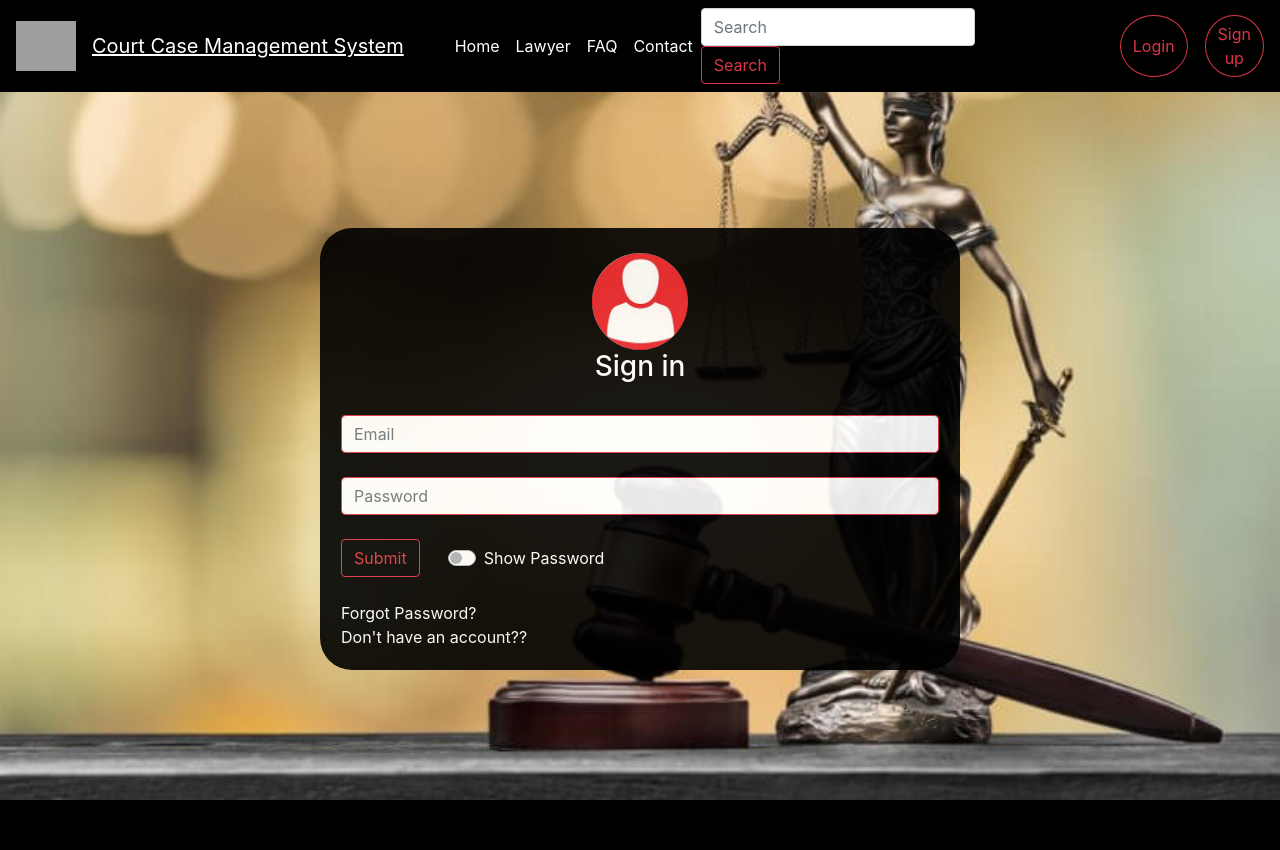
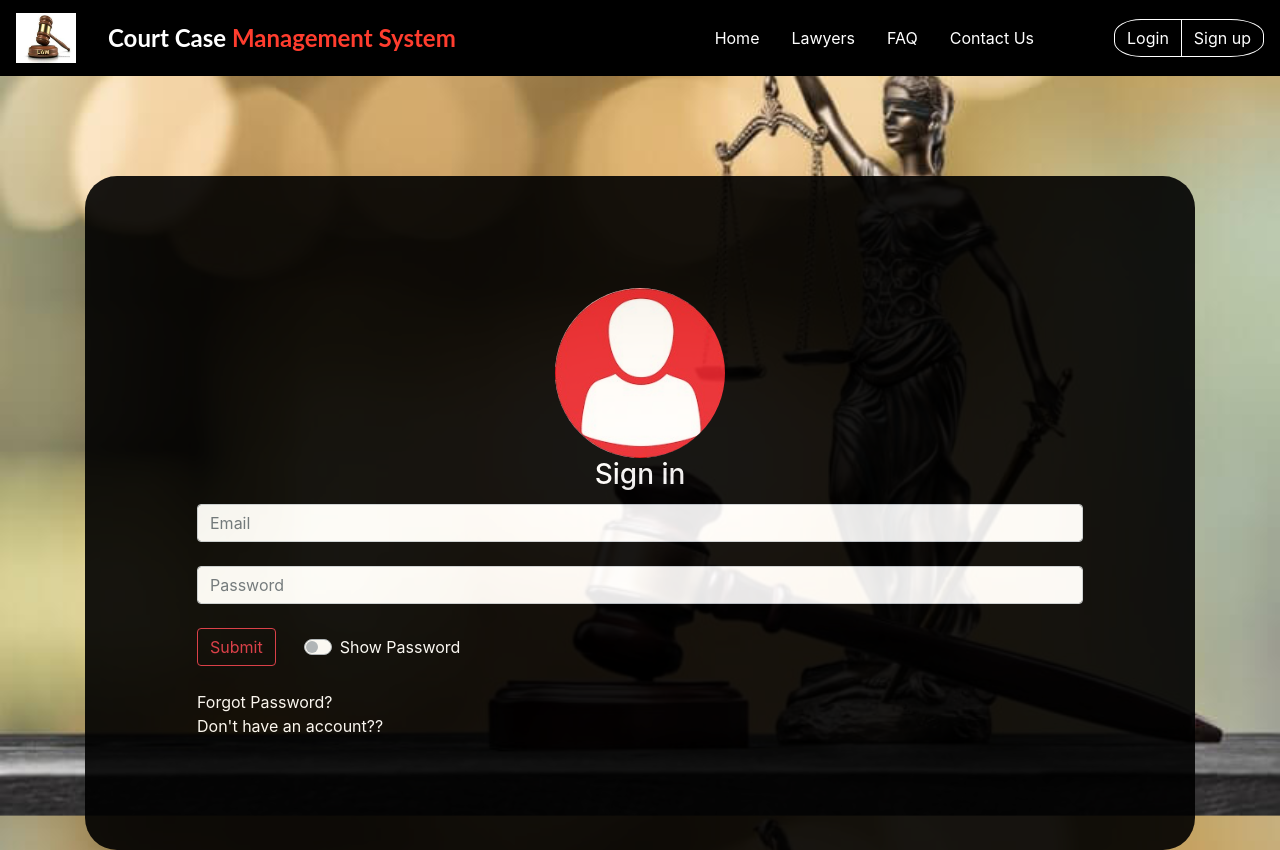
Before and after one commit to varadp2000/SIH, a PHP site: page /login.php in a window 1280 px wide. Before the commit the page ends 800 px from the top, so only its background shows below. Run offline with PHP 8.4, Linux system fonts and the light colour scheme; grey boxes are pictures that could not be loaded.

Commit message:
Navbar responsive,Login page fixed

```diff
--- a/CSS/style.css
+++ /dev/null
@@ -1,26 +0,0 @@
-li:hover {
-  background-color: red;
-  color: white;
-}
-
-.nav-link:hover{
-    background-color: red;
-    color:white;
-}
-
-.form-control{
-  color:red;
-  background-color: grey;
-}
-
-::placeholder { /* Chrome, Firefox, Opera, Safari 10.1+ */
-  color: red;
-}
-
-:-ms-input-placeholder { /* Internet Explorer 10-11 */
-  color: red;
-}
-
-::-ms-input-placeholder { /* Microsoft Edge */
-  color: red;
-}
--- /dev/null
+++ b/includes/footer.php
@@ -0,0 +1,19 @@
+
+        <script
+        src="https://code.jquery.com/jquery-3.3.1.slim.min.js"
+        crossorigin="anonymous"></script>
+        <script src="https://ajax.googleapis.com/ajax/libs/jquery/3.4.1/jquery.min.js"></script>
+        <script src="https://cdnjs.cloudflare.com/ajax/libs/popper.js/1.14.7/umd/popper.min.js"
+        integrity="sha384-UO2eT0CpHqdSJQ6hJty5KVphtPhzWj9WO1clHTMGa3JDZwrnQq4sF86dIHNDz0W1"
+        crossorigin="anonymous"></script>
+        <script src="https://cdnjs.cloudflare.com/ajax/libs/twitter-bootstrap/4.3.1/js/bootstrap.bundle.min.js"
+        crossorigin="anonymous"></script>
+        <script type="text/javascript" src="public/js/index.js"></script>
+
+        <script>
+            // Get the current year for the copyright
+            $('#year').text(new Date().getFullYear());
+          </script>
+    </body>
+
+</html>
--- /dev/null
+++ b/includes/header.php
@@ -0,0 +1,73 @@
+<!DOCTYPE html>
+<html lang="en">
+
+    <head>
+        <meta charset="UTF-8">
+        <meta name="viewport" content="width=device-width, initial-scale=1.0">
+        <meta http-equiv="X-UA-Compatible" content="ie=edge">
+        <link rel="stylesheet"
+        href="https://stackpath.bootstrapcdn.com/font-awesome/4.7.0/css/font-awesome.min.css">
+        <link href="https://cdnjs.cloudflare.com/ajax/libs/twitter-bootstrap/4.3.1/css/bootstrap.min.css"
+        rel="stylesheet"
+        integrity="sha384-ggOyR0iXCbMQv3Xipma34MD+dH/1fQ784/j6cY/iJTQUOhcWr7x9JvoRxT2MZw1T"
+        crossorigin="anonymous">
+        <link rel="stylesheet" href="public/css/style.css">
+        <title> Court Case Management System </title>
+        <link rel = "icon"
+        href = "public/images/title_icon.jpg" type = "image/x-icon">
+    </head>
+
+    <body style="background-image:url('public/images/loginbg.jpg');background-repeat:no-repeat;background-attachment: fixed;background-size: cover;">
+
+        <!-- Navbar -->
+        <nav class="navbar navbar-expand-sm navbar-dark nav-upper" role="navigation">
+
+            <img class="navbar-brand" width="60px" height="60px" src="public/images/title_icon.jpg">
+            <div class="court-case-title">
+                Court Case
+                <span>
+                    Management System
+                </span>
+            </div>
+
+            <button class="navbar-toggler" type="button" data-toggle="collapse" data-target="#navbarNav"
+                    aria-controls="navbarNav" aria-expanded="false" aria-label="Toggle navigation">
+                        <span class="navbar-toggler-icon"></span>
+            </button>
+
+            <div class="collapse navbar-collapse  justify-content-end" id="navbarNav">
+                <ul class="nav">
+                    <li class="nav-item">
+                        <a class="nav-link" href="#">
+                            Home
+                        </a>
+                    </li>
+                    <li class="nav-item">
+                        <a class="nav-link" href="#">
+                            Lawyers
+                        </a>
+                    </li>
+                    <li class="nav-item">
+                        <a class="nav-link" href="#">
+                            FAQ
+                        </a>
+                    </li>
+                    <li class="nav-item">
+                        <a class="nav-link" href="#">
+                            Contact Us
+                        </a>
+                    </li>
+                </ul>
+
+                <div class="btn-group">
+                    <button class="btn my-sm-0 navbtn"
+                        onclick="window.location.href='login.php';">
+                        Login
+                    </button>
+                    <button class="btn my-sm-0 navbtn">
+                        Sign up
+                    </button>
+                </div>
+            </div>
+
+        </nav>
--- a/login.php
+++ b/login.php
@@ -1,49 +1,31 @@
-<?php
-
-require_once 'navbar.php';
-
-?>
-
-
-<html>
-<head>
-    <title>Login</title>
-</head>
-<body style="background-image:url('loginbg.jpg');background-repeat:no-repeat;background-attachment: fixed;background-size: cover;">
-    <br><br><br><br>
-    <div class="container" style="padding:40px 250px">
-    <div class="card" style="opacity:0.9;height:70rem 100px;border-radius:2rem;background-color:black;width:40rem">
-    <br>
+<?php require_once('includes/header.php'); ?>
+    <div class="container" >
+        <div class="card" style="margin-top:100px;padding:10% 10%;opacity:0.9;height:70rem 100px;border-radius:2rem;background-color:black;">
+        <div style="background-color:black;">
         <div style="width:100%; text-align:center;">
-            <img class="card-img-top" src="avtar2.jpg" style="width:15%;height:15%;border-radius:100%;"></img>
+            <img src="public/images/avtar2.jpg" style="width:170px;height:170px;border-radius:100%;"></img>
             <h3 class="card-title " style="color:white">Sign in</h3>
         </div>
-        <div class="card-body">
+        <div >
 
-            <div class="card-text">
+            <div>
             <form method="post" class="">
-            <input type="email" placeholder="Email" name="email" class="form-control btn-outline-danger" style="background-color:white"><br>
-            <input type="password" placeholder="Password" ID="pass" name="pass" class="form-control btn-outline-danger" style="background-color:white"><br>
+            <input type="email" placeholder="Email" name="email" class="form-control" style="background-color:white"><br>
+            <input type="password" placeholder="Password" ID="pass" name="pass" class="form-control" style="background-color:white"><br>
             <input type="submit" class="btn btn-outline-danger my-2 my-sm-0">&nbsp;&nbsp;&nbsp;&nbsp;&nbsp;
             <u class="custom-switch btn" >
                 <input type="checkbox" class="custom-control-input" onclick="showPass()" id="customSwitches" >
                 <label class="custom-control-label" style="color:white;" for="customSwitches">Show Password</label>
             </u><br><br>
-            <a href="#" style="color:white">Forgot Password?</a><br>
-            <a href="#" style="color:white">Don't have an account??</a>
+            <a href="#" class="form-group" style="color:white">Forgot Password?</a><br>
+            <a href="#" class="form-group" style="color:white">Don't have an account??</a>
         </div>
         </form>
     </div>
     </div>
-    </div>
-    </div>
 
-    <br><Br>
+    <script language="JavaScript">
 
-</body>
-</html>
-
-<Script language="JavaScript">
         function showPass() {
             var x = document.getElementById("pass");
             if (x.type === "password") {
@@ -54,3 +36,5 @@ function showPass() {
         }
 
     </script>
+
+<?php require_once('includes/footer.php'); ?>
--- a/navbar.php
+++ /dev/null
@@ -1,53 +0,0 @@
-<!DOCTYPE html>
-
-<head>
-    <script src="https://code.jquery.com/jquery-3.4.1.slim.min.js" integrity="sha384-J6qa4849blE2+poT4WnyKhv5vZF5SrPo0iEjwBvKU7imGFAV0wwj1yYfoRSJoZ+n" crossorigin="anonymous"></script>
-    <script src="https://cdn.jsdelivr.net/npm/popper.js@1.16.0/dist/umd/popper.min.js" integrity="sha384-Q6E9RHvbIyZFJoft+2mJbHaEWldlvI9IOYy5n3zV9zzTtmI3UksdQRVvoxMfooAo" crossorigin="anonymous"></script>
-    <script src="https://stackpath.bootstrapcdn.com/bootstrap/4.4.1/js/bootstrap.min.js" integrity="sha384-wfSDF2E50Y2D1uUdj0O3uMBJnjuUD4Ih7YwaYd1iqfktj0Uod8GCExl3Og8ifwB6" crossorigin="anonymous"></script>
-    <link rel="stylesheet" href="https://stackpath.bootstrapcdn.com/bootstrap/4.4.1/css/bootstrap.min.css" integrity="sha384-Vkoo8x4CGsO3+Hhxv8T/Q5PaXtkKtu6ug5TOeNV6gBiFeWPGFN9MuhOf23Q9Ifjh" crossorigin="anonymous">
-    <meta charset="UTF-8">
-    <meta name="viewport" content="width=device-width, initial-scale=1.0">
-    <link rel="stylesheet" href="CSS/style.css">
-</head>
-
-<body>
-<nav nav class="navbar navbar-expand-lg" style="color:white;background-color:black;">
-<img class="navbar-brand" width="60px" height="60px" src="https://encrypted-tbn0.gstatic.com/images?q=tbn:ANd9GcRU4HUMmjw4lYgQILU0mhxSjRVfKWzsjPp_LEbxMOJYWwXi0hITbA&s"></img>
-<u class="navbar-brand">Court Case Management System</u>&nbsp;&nbsp;&nbsp;&nbsp;&nbsp;&nbsp;
-  <button class="navbar-toggler" type="button" data-toggle="collapse" data-target="#navbarTogglerDemo02" aria-controls="navbarTogglerDemo02" aria-expanded="false" aria-label="Toggle navigation">
-    <span class="navbar-toggler-icon"></span>
-  </button>
-
-  <div class="collapse navbar-collapse" >
-    <ul class="navbar-nav mr-auto mt-2 mt-lg-0" >
-      <li class="nav-item active">
-        <a class="nav-link" href="#" style="color:white;" >Home <span class="sr-only">(current)</span></a>
-      </li>
-      <li class="nav-item">
-        <a class="nav-link" href="#" style="color:white">Lawyer</a>
-      </li>
-      <li class="nav-item">
-        <a class="nav-link" href="#" style="color:white">FAQ</a>
-      </li>
-      <li class="nav-item">
-        <a class="nav-link" href="#" style="color:white">Contact</a>
-      </li>
-    </ul>
-    <form class="form-inline my-2 my-lg-0" >
-      <input class="form-control mr-sm-2" type="search" placeholder="Search" style="background:white">
-      <button class="btn btn-outline-danger my-2 my-sm-0" type="submit">Search</button>
-    </form>
-    &nbsp;&nbsp;&nbsp;&nbsp;&nbsp;&nbsp;&nbsp;&nbsp;&nbsp;&nbsp;&nbsp;&nbsp;&nbsp;&nbsp;&nbsp;&nbsp;&nbsp;&nbsp;&nbsp;&nbsp;&nbsp;&nbsp;&nbsp;&nbsp;&nbsp;&nbsp;&nbsp;&nbsp;&nbsp;&nbsp;
-      <div class="btn-group">
-          <button class="btn btn-outline-danger my-2 my-sm-0" style="border-radius:50%;" onclick="window.location.href='login.php';">Login</button>
-          &nbsp;&nbsp;&nbsp;&nbsp;
-          <button class="btn btn-outline-danger my-2 my-sm-0" style="border-radius:50%" >Sign up</button>
-    </div>
-    </div>
-
-</nav>
-
-
-</body>
-
-</html>
--- /dev/null
+++ b/public/css/style.css
@@ -0,0 +1,80 @@
+body {
+    background-image:url('loginbg.jpg');
+    background-repeat:no-repeat;
+    background-attachment: fixed;
+    background-size: cover;
+}
+
+.navbar {
+    background-color: #000;
+}
+
+.court-case-title {
+    margin-left: 1rem;
+    font-family: Lato,sans-serif;
+    font-weight: bold;
+    font-size: 1.5rem;
+    color: #fff;
+}
+
+.court-case-title:hover{
+    color: rgb(255, 61, 46);
+    cursor: pointer;
+}
+
+.court-case-title:hover span{
+    color: #fff;
+}
+
+.court-case-title span {
+    color: rgb(255, 61, 46);
+}
+
+.nav-link {
+    color: #fff;
+}
+
+.nav-link:hover {
+    color: rgb(255, 61, 46);
+}
+
+.collapse ul {
+    margin-right: 4rem;
+}
+
+.navbtn {
+    border-style: 1px solid;
+    border-color: #fff;
+    border-radius: 40%;
+    color: #fff;
+}
+
+.navbtn:hover {
+    color: rgb(255, 61, 46);
+}
+
+@media only screen and (max-width: 600px) {
+    .court-case-title{
+        font-size:1.1rem;
+    }
+  }
+  @media only screen and (max-width: 450px) {
+    .court-case-title{
+        font-size:1.0rem;
+    }
+  }
+  @media only screen and (max-width: 430px) {
+    .court-case-title{
+        font-size:0.7rem;
+    }
+  }
+  @media only screen and (max-width: 356px) {
+    .court-case-title{
+        font-size:0.6rem;
+    }
+  }
+  @media only screen and (max-width: 330px) {
+    .court-case-title{
+        font-size:0.55rem;
+    }
+  }
```
Also changed, not shown: index.php (+2 -51 lines), public/images/avtar2.jpg (renamed from avtar2.jpg), public/images/loginbg.jpg (renamed from loginbg.jpg), public/images/title_icon.jpg (added), public/js/app.js (added). Lines whose indentation alone changed are shown as unchanged.
